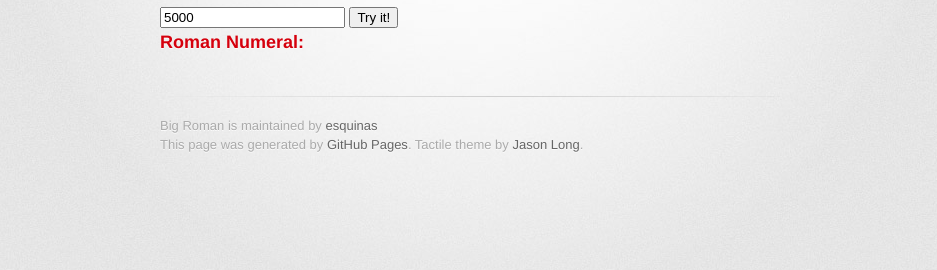
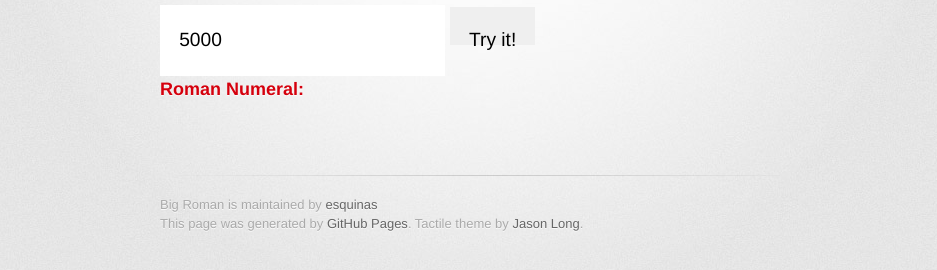
Before and after one commit to esquinas/bigroman, a plain HTML site: page index.html in a window 1280 px wide. Shown: the part 276-546 px from the top of the page, without its empty margins (170-1107 px from the left). Drawn offline with Linux system fonts and the light colour scheme; a web font is replaced by a local one.

Commit message:
Minor style touches

```diff
--- a/index.html
+++ b/index.html
@@ -5,11 +5,22 @@
     <meta http-equiv="X-UA-Compatible" content="chrome=1">
     <link href='https://fonts.googleapis.com/css?family=Chivo:900' rel='stylesheet' type='text/css'>
     <link rel="stylesheet" type="text/css" href="stylesheets/stylesheet.css" media="screen">
-    <link rel="stylesheet" type="text/css" href="stylesheets/github-dark.css" media="screen">
+    <!--<link rel="stylesheet" type="text/css" href="stylesheets/github-dark.css" media="screen">-->
     <link rel="stylesheet" type="text/css" href="stylesheets/print.css" media="print">
     <!--[if lt IE 9]>
     <script src="//html5shiv.googlecode.com/svn/trunk/html5.js"></script>
     <![endif]-->
+    <style>
+      input, button {
+        padding: 1em;
+	      margin: 0;
+	      font: inherit;
+	      font-size: 120%;
+	      vertical-align: baseline;
+	      border: 0;
+	      height: 1.7em;
+      }
+    </style>
     <script src="javascripts/build.js"></script>
     <title>Big Roman by esquinas</title>
   </head>
@@ -40,7 +51,7 @@
 
 <h3>Roman Numeral:</h3>
 
-   <div id="roman_result"></div>
+   <div id="roman_result">&nbsp;</div>
 
         </section>
 
```
